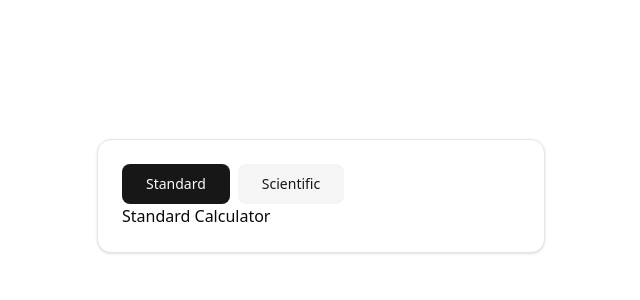
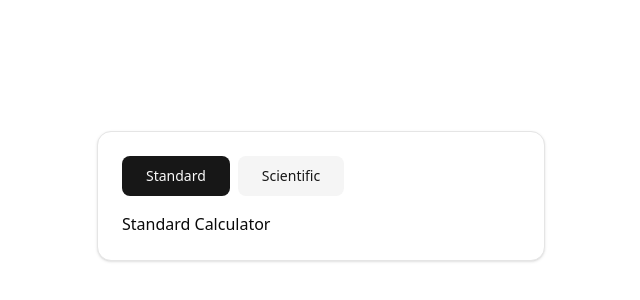
Before and after one commit to dominikw123/portfolio.calculator-app, a React (Vite) app: page / in a window 1280 px wide. Shown: the part 204-504 px from the top of the page, without its empty margins (319-959 px from the left). Built offline with nearby package versions, Linux system fonts and the light colour scheme.

Commit message:
style: spacing alignment

```diff
--- a/src/components/CalculatorWrapper.tsx
+++ b/src/components/CalculatorWrapper.tsx
@@ -3,7 +3,7 @@ import { Card, CardContent } from "@/components/ui/card";
 export default function CalculatorWrapper({ children }: { children: React.ReactNode; }) {
   return (
     <Card className="w-full max-w-md">
-      <CardContent>
+      <CardContent className="flex flex-col gap-4">
         {children}
       </CardContent>
     </Card>
```
